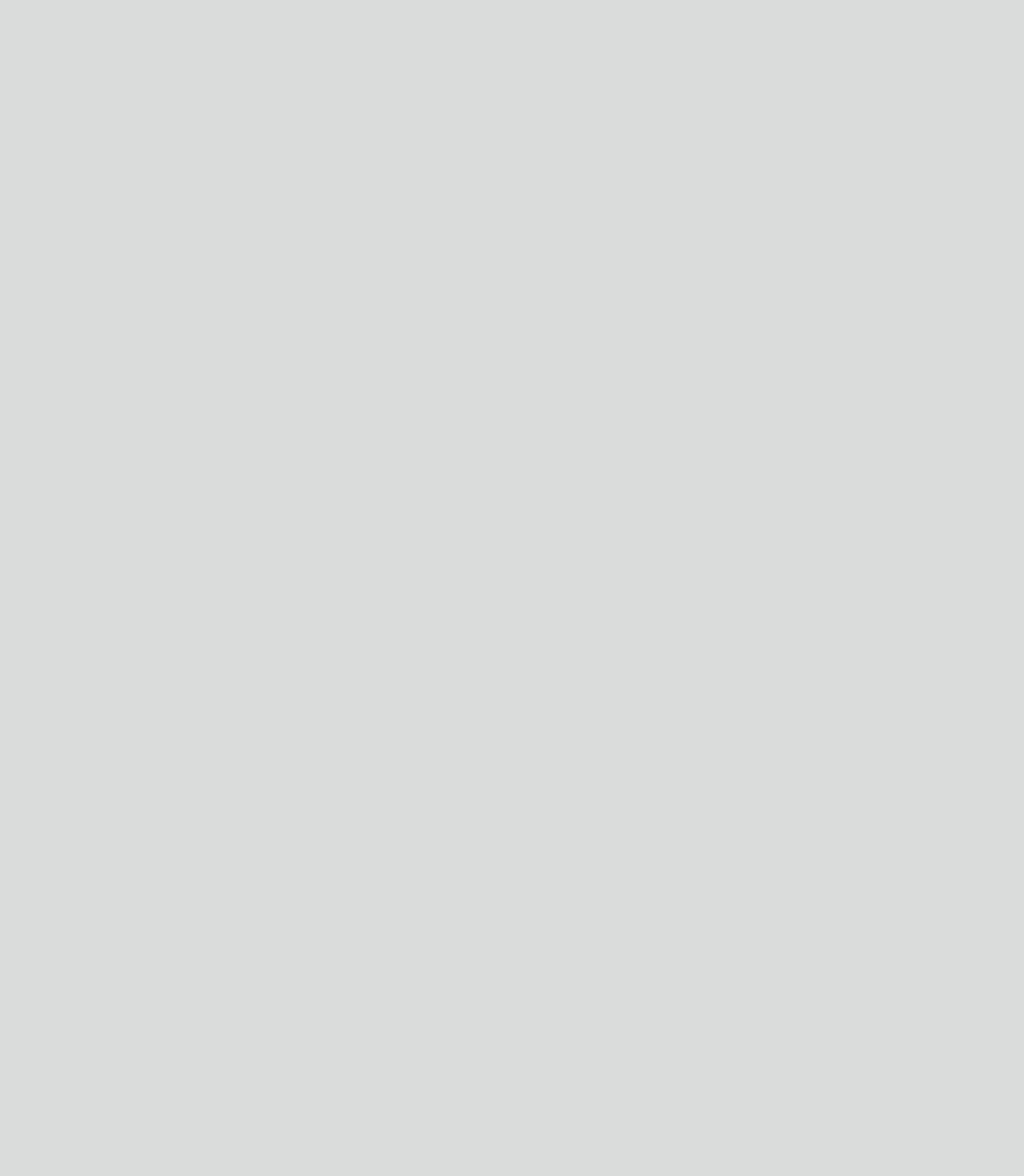
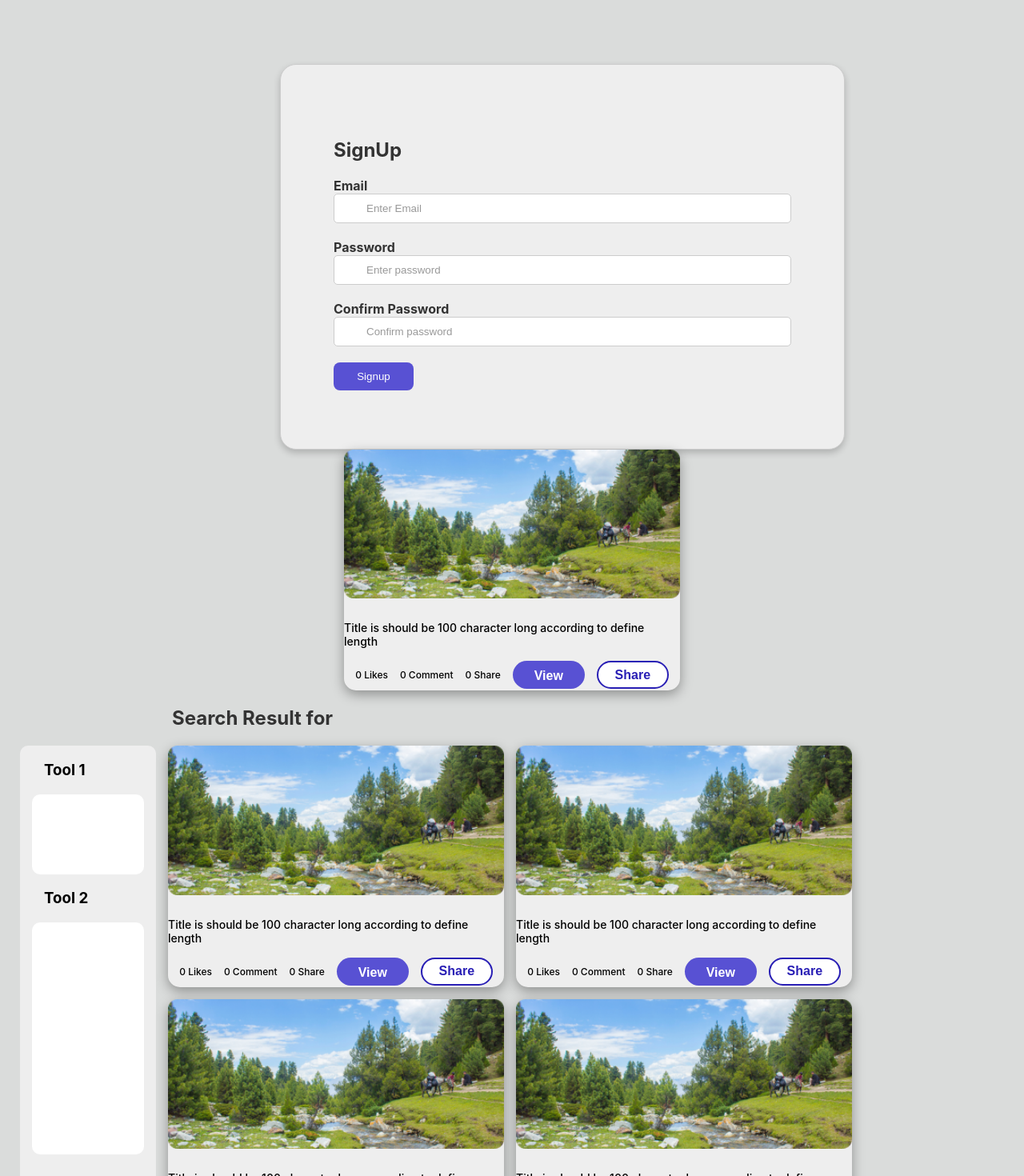
Before and after one commit to imdeepakvermaa/App01, a React (Create React App) app: page / in a window 1280 px wide. Shown: the part 1330-2800 px from the top of the page at 80% size. Before the commit the page ends 800 px from the top, so only its background shows below. Built offline with nearby package versions, Linux system fonts and the light colour scheme.

Commit message:
allmost all done

```diff
--- a/src/App.css
+++ b/src/App.css
@@ -164,6 +164,9 @@ input::placeholder {
   border: 2px solid #291fb5;
   padding-right: 10px;
   background-color: #fff;
+  display: flex;
+  justify-content: center;
+  align-items: center;
 }
 
 .btn {
@@ -342,13 +345,16 @@ button {
   transition: background-color 0.3s;
 }
 
-button:hover {
-  background-color: #0056b3;
+
+/* Result box container */
+
+.result-box{
+  display: flex;
+  justify-content: center;
+  align-items: center;
+
 }
 
-
-
-/* Result box container */
 
 .result-box-texts{
   display: flex;
@@ -364,9 +370,9 @@ button:hover {
   flex-direction: column;
   justify-content: center;
   align-items: center;
-  border: medium solid black;
   background-color: #EEEEEE;
   border-radius: 15px;
+  box-shadow: rgba(0, 0, 0, 0.35) 0px 5px 15px;
 
 }
 .result-box-image{
@@ -387,3 +393,66 @@ button:hover {
   font-weight: 500;
   /* font-weight: bold; */
 }
+
+
+
+/* SearchResultPage */
+
+.all-result-box{
+  display: flex;
+  flex-wrap: wrap;
+}
+
+.res-page-main-con-search{
+  margin-left: 215px;
+}
+
+.res-page-main-con{
+  gap: 15px;
+
+
+}
+
+.res-page-con1{
+  height: 550px;
+  background-color: #EEEEEE;
+  border-radius: 10px;
+  margin-left: 25px;
+}
+
+
+.res-page-box-1 {
+  height: 100px;
+  width: 140px;
+  background-color: white;
+  margin-left: 15px;
+  margin-right: 15px;
+  border-radius: 10px;
+
+}
+
+.res-page-box-2 {
+  height: 290px;
+  width: 140px;
+  background-color: white;
+  margin-left: 15px;
+  margin-right: 15px;
+  border-radius: 10px;
+
+}
+
+.res-page-con1-h3{
+margin-left: 30px;
+
+}
+
+
+.all-result-box{
+  gap: 15px;
+}
+
+
+.res-page-main-con{
+
+  display: flex;
+}
--- a/src/App.js
+++ b/src/App.js
@@ -1,17 +1,19 @@
 import './App.css';
-// import SearchPage from './Pages/SearchPage';
+import SearchPage from './Pages/SearchPage';
 import Header from './Components/Header';
-// import SignUp from './Pages/SignUp';
-// import SignIn from './Pages/SignIn';
+import SearchResultPage from './Pages/SearchResultPage';
+import SignUp from './Pages/SignUp';
+import SignIn from './Pages/SignIn';
 import ResultBox from './Components/ResultBox';
 function App() {
   return (
     <div className="App">
       <Header/>
-      {/* <SearchPage/> */}
-      {/* <SignIn/>  */}
-      {/* <SignUp/> */}
-      <ResultBox/>
+      <SearchPage/>
+      <SignIn/>
+       <SignUp/>
+     <ResultBox/>
+      <SearchResultPage/>
     </div>
   );
 }
--- /dev/null
+++ b/src/Pages/SearchResultPage.js
@@ -0,0 +1,43 @@
+import React from "react";
+import ResultBox from "../Components/ResultBox";
+
+const SearchResultPage = () => {
+  return (
+    <div>
+      <div>
+        <h2 className="res-page-main-con-search">Search Result for</h2>
+      </div>
+      <div className="res-page-main-con">
+        <div className="res-page-con1">
+          <div className="">
+            <div>
+              <h3 className="res-page-con1-h3">Tool 1</h3>
+              <div className="res-page-box-1"></div>
+            </div>
+
+            <div>
+              <h3 className="res-page-con1-h3">Tool 2</h3>
+              <div className="res-page-box-2"></div>
+            </div>
+          </div>
+        </div>
+
+        <div className="res-page-main-con">
+          <div className="all-result-box">
+            <ResultBox />
+            <ResultBox />
+            <ResultBox />
+            <ResultBox />
+            <ResultBox />
+            <ResultBox />
+            <ResultBox />
+            <ResultBox />
+            <ResultBox />
+          </div>
+        </div>
+      </div>
+    </div>
+  );
+};
+
+export default SearchResultPage;
```
